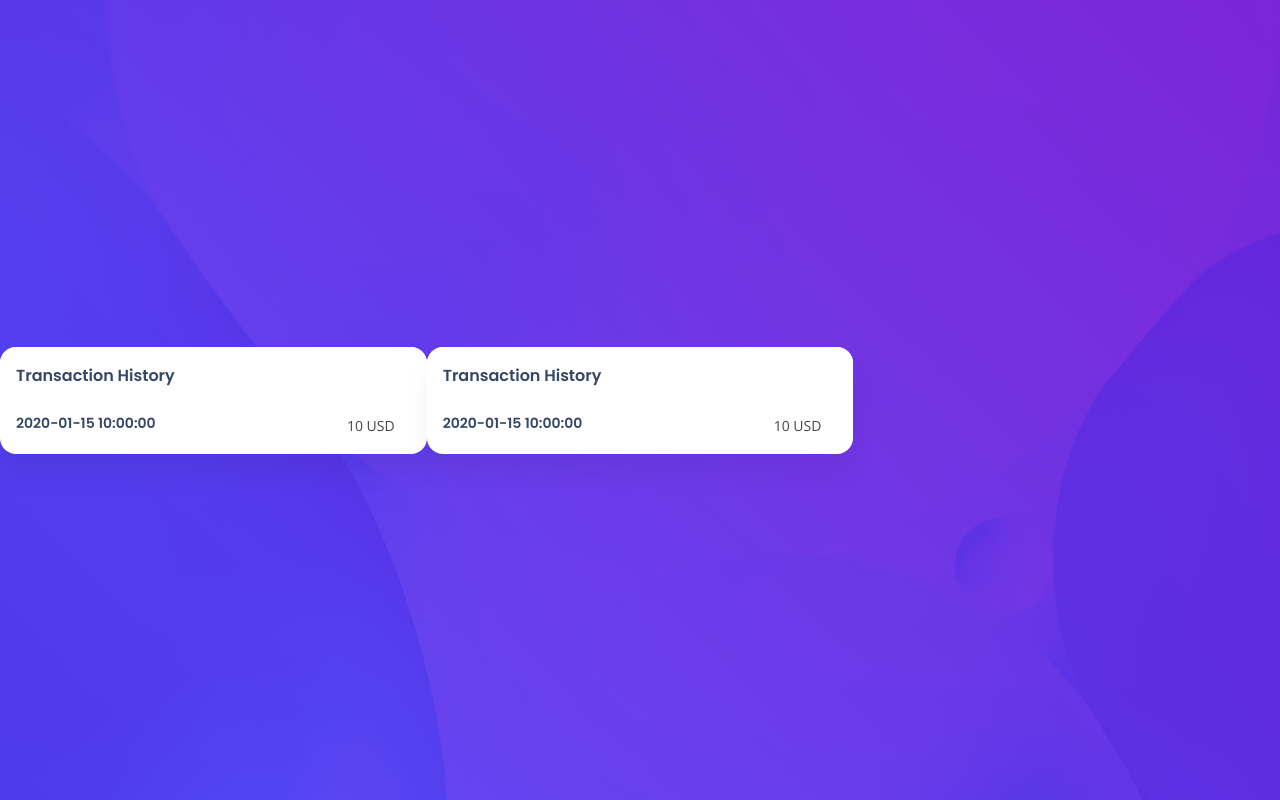
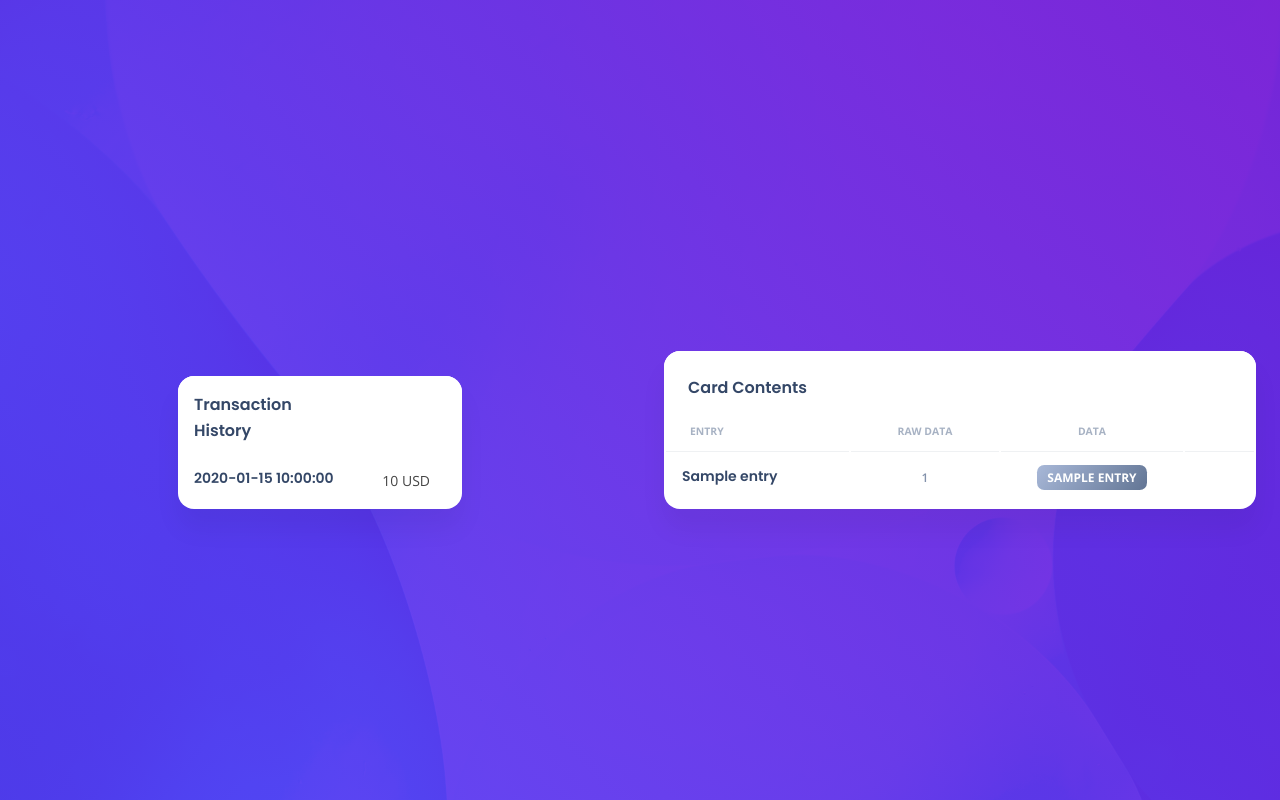
Before and after one commit to avocadoali/junction-2022, a Flask app: template web_app/app/templates/log.html in a window 1280 px wide. Run offline with Flask 2, Linux system fonts and the light colour scheme; the template is opened without the code that fills it: most values are stand-ins (such as "Sample title", 1, 10 or a date in 2020); some libraries are stand-ins or nearby versions.

Commit message:
history and contents

```diff
--- a/web_app/app/templates/cardpage.html
+++ b/web_app/app/templates/cardpage.html
@@ -12,7 +12,7 @@
                     <i class="fas fa-wifi text-white p-2"></i>
                       <span class="d-inline-block" tabindex="0" data-bs-toggle="popover"    data-bs-placement="top" data-bs-trigger="hover focus" title="Card Number"
                       data-bs-content="Something about the card number">
-                          <h5 class="text-white mt-4 mb-5 pb-2">{{data_list["number"]}}</h5>
+                          <h5 class="text-white mt-4 mb-5 pb-2">{{data_list["number"][1]}}</h5>
                     </span>
                     <div class="d-flex">
                       <div class="d-flex">
@@ -20,7 +20,7 @@
 
                           <p class="text-white text-sm opacity-8 mb-0">Card Holder</p>
                           <span class="d-inline-block" title = "Card Holder" tabindex="0" data-bs-toggle="popover"  data-bs-placement="top" data-bs-trigger="hover focus" data-bs-content="Something about the Cardholder ">
-                            <h6 class="text-white mb-0">{{data_list["name"]}}</h6>
+                            <h6 class="text-white mb-0">{{data_list["name"][1]}}</h6>
                           </span>
 
                         </div>
@@ -28,7 +28,7 @@
                           <p class="text-white text-sm opacity-8 mb-0">Expires</p>
                           <span class="d-inline-block" tabindex="0" data-bs-toggle="popover"    data-bs-placement="top" data-bs-trigger="hover focus" title="Expiration date"
                               data-bs-content="Something about the expiration datSomething about the expiration datSomething about the expiration datSomething about the expiration dateeeeSomething about the expiration date">
-                            <h6 class="text-white mb-0">{{data_list["expirationDate"]}}</h6>
+                            <h6 class="text-white mb-0">{{data_list["expirationDate"][1]}}</h6>
                           </span>
 
                         </div>
--- a/web_app/app/templates/log.html
+++ b/web_app/app/templates/log.html
@@ -1,7 +1,10 @@
 {%extends "base.html"%} {%block content%}
 
   <section id="hero" class="d-flex align-items-center">
-    <div class="col-lg-4">
+
+    <div class="container-fluid" data-aos="fade-up">
+  <div class="row justify-content-center">
+        <div class="col-xl-6 align-items-center">
          <div class="card h-100">
            <div class="card-header pb-0 p-3">
              <div class="row">
@@ -10,7 +13,7 @@
                </div>
              </div>
            </div>
-         {%for entry in data_list['log']%}
+         {%for entry in data_hist%}
            <div class="card-body p-3 pb-0">
              <ul class="list-group">
                <li class="list-group-item border-0 d-flex justify-content-between ps-0 mb-2 border-radius-lg">
@@ -27,35 +30,66 @@
          </div>
        </div>
      </div>
-
-     <div class="col-lg-4">
-         <div class="card h-100">
-           <div class="card-header pb-0 p-3">
-             <div class="row">
-               <div class="col-6 d-flex align-items-center">
-                 <h6 class="mb-0">Transaction History</h6>
-               </div>
-             </div>
-           </div>
-         {%for entry in data_list['log']%}
-           <div class="card-body p-3 pb-0">
-             <ul class="list-group">
-               <li class="list-group-item border-0 d-flex justify-content-between ps-0 mb-2 border-radius-lg">
-                 <div class="d-flex flex-column">
-                   <h6 class="mb-1 text-dark font-weight-bold text-sm">{{entry["date"]}}</h6>
-                 </div>
-                 <div class="d-flex align-items-center text-sm">
-                   {{entry["amount"]}} {{entry["currency"]}}
-                 </div>
-               </li>
-             </ul>
-           </div>
-         {%endfor%}
-         </div>
-       </div>
+     </div>
      </div>
 
 
+    <div class="container-fluid" data-aos="fade-up">
+  <div class="row justify-content-center">
+        <div class="col-xl-15 align-items-center">
+          <div class="card mb-4">
+            <div class="card-header pb-0">
+              <h6>Card Contents</h6>
+            </div>
+            <div class="card-body px-0 pt-0 pb-2">
+              <div class="table-responsive p-0">
+                <table class="table align-items-center mb-0">
+
+                  <thead>
+                    <tr>
+                      <th class="text-uppercase text-secondary text-xxs font-weight-bolder opacity-7">Entry</th>
+                      <th class="text-center text-uppercase text-secondary text-xxs font-weight-bolder opacity-7">Raw Data</th>
+                      <th class="text-center text-uppercase text-secondary text-xxs font-weight-bolder opacity-7">Data</th>
+                      <th class="text-secondary opacity-7"></th>
+                    </tr>
+                  </thead>
+
+
+
+                {%for entry in data_list%}
+
+                  <tbody>
+                    <tr>
+                      <td>
+                        <div class="d-flex px-2 py-1">
+                          <div class="align-middle column justify-content-center">
+                            <h6 class="mb-0 text-sm">{{entry}}</h6>
+                          </div>
+                        </div>
+                      </td>
+
+                      <td class="align-middle text-center text-sm">
+                        <span class="text-secondary text-xs font-weight-bold">{{data_list[entry][0]}}</span>
+                      </td>
+
+                      <td class="align-middle text-center">
+                        <span class="badge badge-sm bg-gradient-secondary">{{data_list[entry][1]}}</span>
+                      </td>
+                    </tr>
+
+          {%endfor%}
+
+
+
+
+                  </tbody>
+                </table>
+              </div>
+            </div>
+          </div>
+        </div>
+      </div>
+    </div>
 
   </section><!-- End Hero -->
 
```
Also changed, not shown: web_app/app/main.py (+20 -7 lines).
